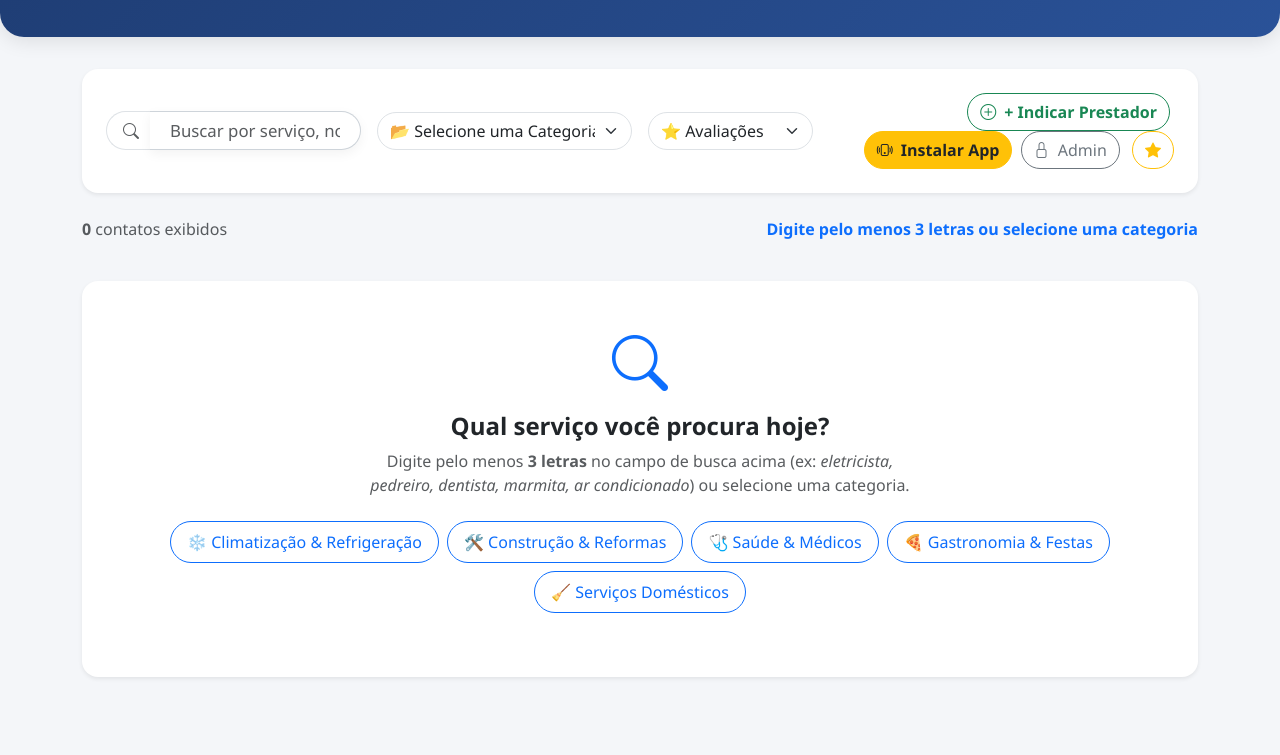
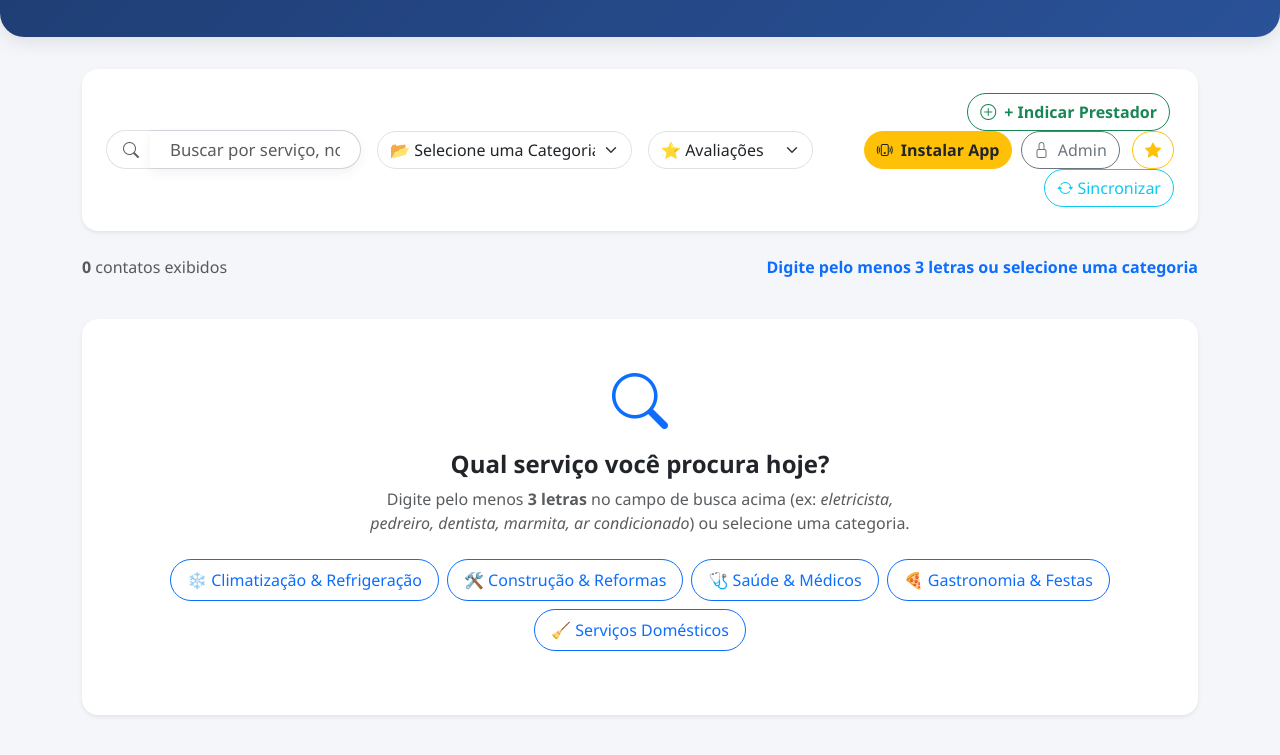
Before and after one commit to condominiomodernlife-lab/catalogo-de-servicos, a website: page index.html in a window 1280 px wide. Shown: the part 135-890 px from the top of the page. Drawn offline with nearby package versions, Linux system fonts and the light colour scheme; no server answers.

```diff
--- a/index.html
+++ b/index.html
@@ -242,6 +242,8 @@
       padding: 0.35em 0.75em;
       border-radius: 50px;
     }
+    @keyframes spin { 100% { transform: rotate(360deg); } }
+    .spin-icon i { display: inline-block; animation: spin 1s linear infinite; }
   </style>
 </head>
 <body>
@@ -410,6 +412,9 @@
             <button id="toggle-favs-btn" class="btn btn-outline-warning rounded-pill ms-1" title="Ver Favoritos">
               <i class="bi bi-star-fill"></i>
             </button>
+            <button class="btn btn-outline-info rounded-pill ms-1" onclick="forceCloudSync(this)" title="Sincronizar Dados em Tempo Real (Celular ↔ PC)">
+              <i class="bi bi-arrow-repeat"></i> Sincronizar
+            </button>
           </div>
         </div>
       </div>
@@ -798,6 +803,45 @@
 
     if (supabaseClient) {
       initSupabaseRealtime();
+    }
+
+    async function forceCloudSync(btn) {
+      if (btn) btn.classList.add('spin-icon');
+      isSupabaseDisabled = false;
+      let count = 0;
+
+      if (supabaseClient) {
+        try {
+          const { data, error } = await supabaseClient.from('contatos').select('*');
+          if (!error && data && data.length > 0) {
+            supabaseContacts = data;
+            count = data.length;
+          }
+        } catch(e) {}
+
+        try {
+          const { data, error } = await supabaseClient.from('contatos_pendentes').select('*');
+          if (!error && data) {
+            pendingContacts = data;
+            localStorage.setItem('contacts_pending', JSON.stringify(pendingContacts));
+          }
+        } catch(e) {}
+      }
+
+      if (count > 0) {
+        const dbStatus = document.getElementById('db-status');
+        if (dbStatus) {
+          dbStatus.className = 'badge bg-success-subtle text-success border border-success-subtle db-status-badge';
+          dbStatus.innerHTML = '<i class="bi bi-wifi me-1"></i> Supabase Online (' + count + ')';
+        }
+        renderContacts();
+        loadPendingContacts();
+        alert('✅ Dados sincronizados com sucesso da nuvem! O celular e o PC estão 100% atualizados.');
+      } else {
+        alert('ℹ️ Atualmente em modo local. Caso esteja na rede da empresa, seus dados locais continuam seguros.');
+      }
+
+      if (btn) btn.classList.remove('spin-icon');
     }
 
     // Sincronizar todos os contatos no Supabase (Botão no Admin Bar)
```
